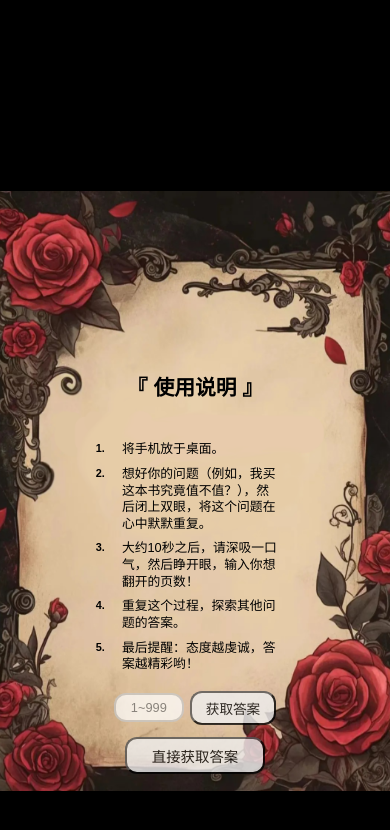
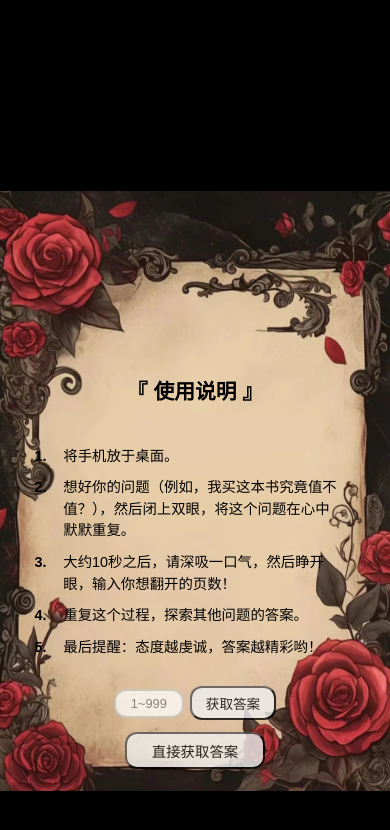
Before and after one commit to yue493152992/book-of-answers, a plain HTML site: page index.html in a window 390 px wide. Both pictures are taken after a click on the button "寻找答案". Drawn offline with Linux system fonts and the light colour scheme.

Commit message:
Update styles.css

```diff
--- a/styles.css
+++ b/styles.css
@@ -161,17 +161,18 @@ body {
 
 .instructions ul {
     list-style-type: none;
+    padding: 0 20px;
 }
 
 .instructions li {
-    margin-bottom: 10px;
+    margin-bottom: 12px;
     color: #000000;
-    padding-left: 8em;
-    padding-right: 8em;
-    font-size: 0.85em;
+    padding-left: 2em;
+    padding-right: 1em;
+    font-size: 0.95em;
     position: relative;
     text-shadow: none;
-    line-height: 1.4;
+    line-height: 1.6;
     text-align: left;
     opacity: 0;
     animation: fadeIn 0.8s ease forwards;
@@ -181,10 +182,9 @@ body {
     content: counter(item) ".";
     counter-increment: item;
     position: absolute;
-    left: 7em;
+    left: 0;
     color: #000000;
     font-weight: bold;
-    font-size: 0.85em;
 }
 
 .instructions {
@@ -421,38 +421,22 @@ body {
         padding: 15px 20px;
     }
 
-    .instructions li {
-        font-size: 0.8em;
-        margin-bottom: 8px;
-        padding-left: 8em;
-        padding-right: 7em;
-        line-height: 1.3;
-    }
-
-    .instructions li::before {
-        left: 7em;
-    }
-
-    .answer-section {
-        margin-top: min(30px, 3vw);
-    }
-
     .instructions {
         margin: 0 -20px 15px -20px;
         max-width: calc(100% + 40px);
         width: calc(100% + 40px);
     }
 
-    .instructions li {
-        font-size: 0.8em;
-        margin-bottom: 8px;
-        padding-left: 8em;
-        padding-right: 7em;
-        line-height: 1.3;
+    .instructions ul {
+        padding: 0 15px;
     }
 
-    .instructions li::before {
-        left: 7em;
+    .instructions li {
+        font-size: 0.9em;
+        margin-bottom: 10px;
+        padding-left: 2em;
+        padding-right: 1em;
+        line-height: 1.5;
     }
 
     .page-input {
```
